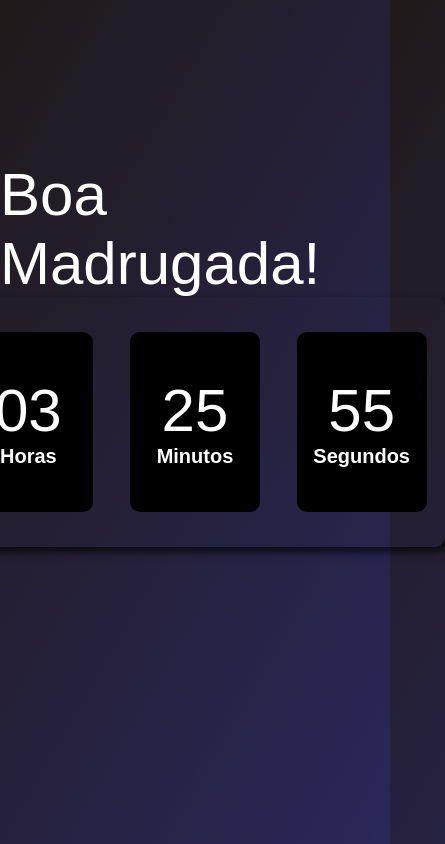
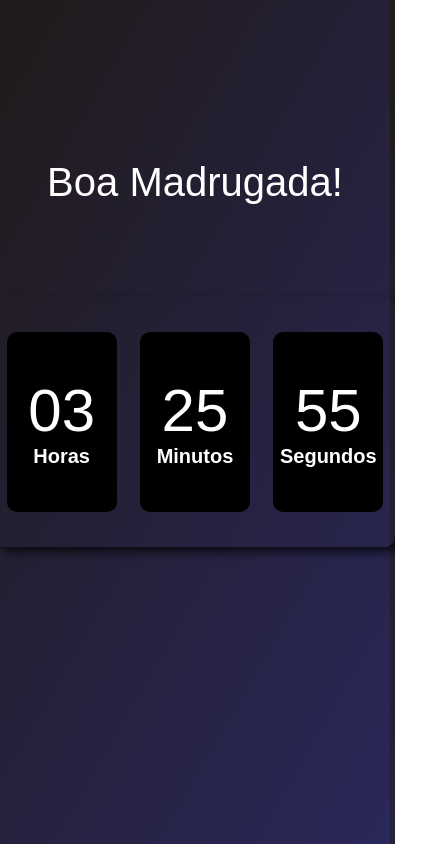
Before and after one commit to Er1ckTeyl0r/Relogio-Digital, a plain HTML site: page index.html in a window 390 px wide. Shown: the whole page, 445 px wide, since content can reach past the window. Drawn offline with Linux system fonts and the light colour scheme.

Commit message:
Responsividade

```diff
--- a/assets/css/style.css
+++ b/assets/css/style.css
@@ -51,3 +51,22 @@ body {
     color: white;
     font-size: 60px;
 }
+
+@media (max-width: 600px) {
+    .container {
+        width: 400px;
+    }
+    .container div {
+        width: 110px;
+    }
+    .txt {
+        font-size: 40px;
+    }
+}
+
+@media (max-height: 500px) {
+    .txt {
+        font-size: 40px;
+        top: 20px;
+    }
+}
--- a/assets/js/script.js
+++ b/assets/js/script.js
@@ -9,8 +9,6 @@ const relogio = setInterval(function time () {
     let hr = dataToday.getHours()
     let min = dataToday.getMinutes()
     let seg = dataToday.getSeconds()
-
-
 
     if (hr < 10) hr = '0' + hr;
 
```
